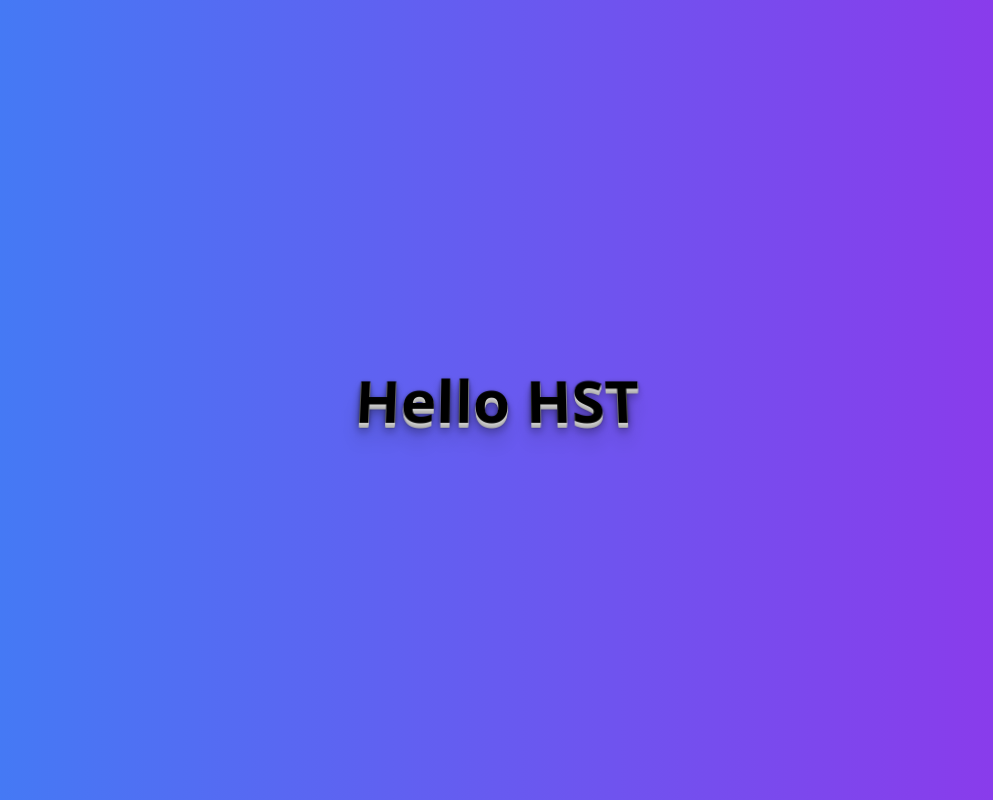
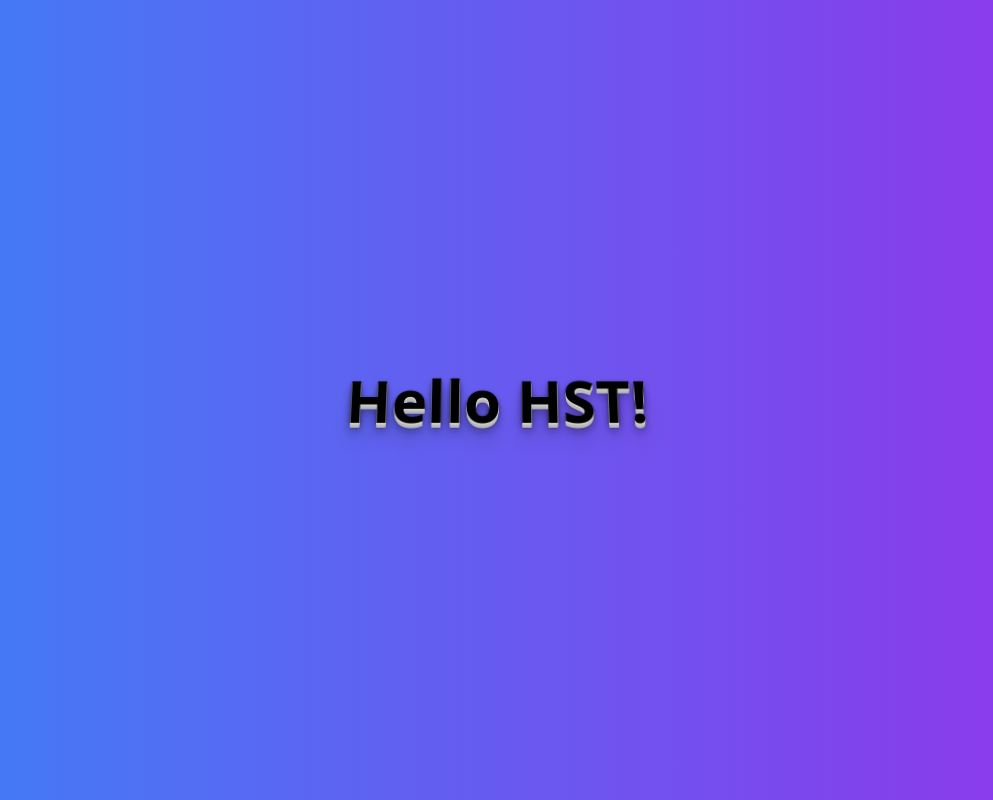
Before and after one commit to MuhammadAman02/hst-ai-e9f9d9e3-7e4f-4f69-a8e4-63037ebfa558, a React (Vite) app: page / in a window 1280 px wide. Shown: the whole page, without its empty margins (143-1136 px from the left). Built offline with nearby package versions, Linux system fonts and the light colour scheme.

Commit message:
update file

```diff
--- a/src/pages/Index.tsx
+++ b/src/pages/Index.tsx
@@ -7,7 +7,7 @@ const Index = () => {
         textShadow: '0 1px 0 #ccc, 0 2px 0 #c9c9c9, 0 3px 0 #bbb, 0 4px 0 #b9b9b9, 0 5px 0 #aaa, 0 6px 1px rgba(0,0,0,.1), 0 0 5px rgba(0,0,0,.1), 0 1px 3px rgba(0,0,0,.3), 0 3px 5px rgba(0,0,0,.2), 0 5px 10px rgba(0,0,0,.25), 0 10px 10px rgba(0,0,0,.2), 0 20px 20px rgba(0,0,0,.15)',
         transform: 'perspective(500px) rotateX(10deg)',
       }}>
-        Hello HST
+        Hello HST!
       </h1>
     </div>
   );
```
